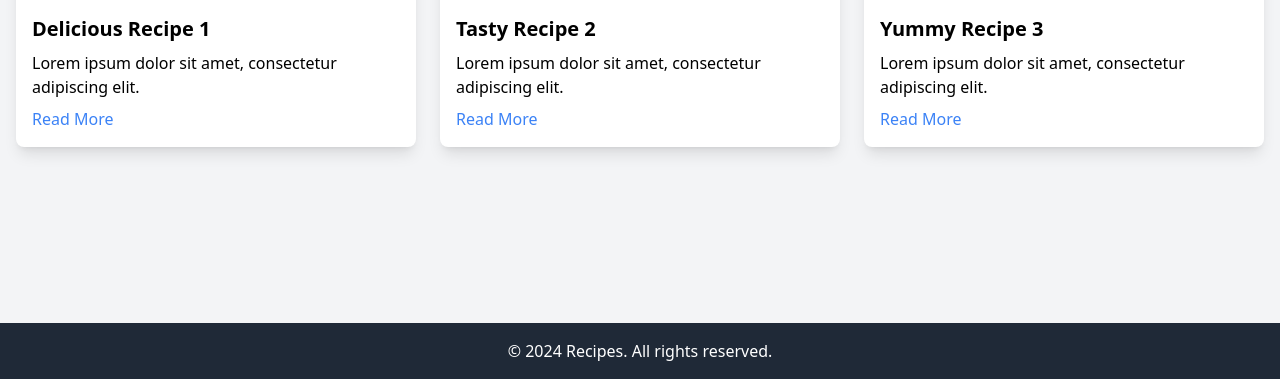
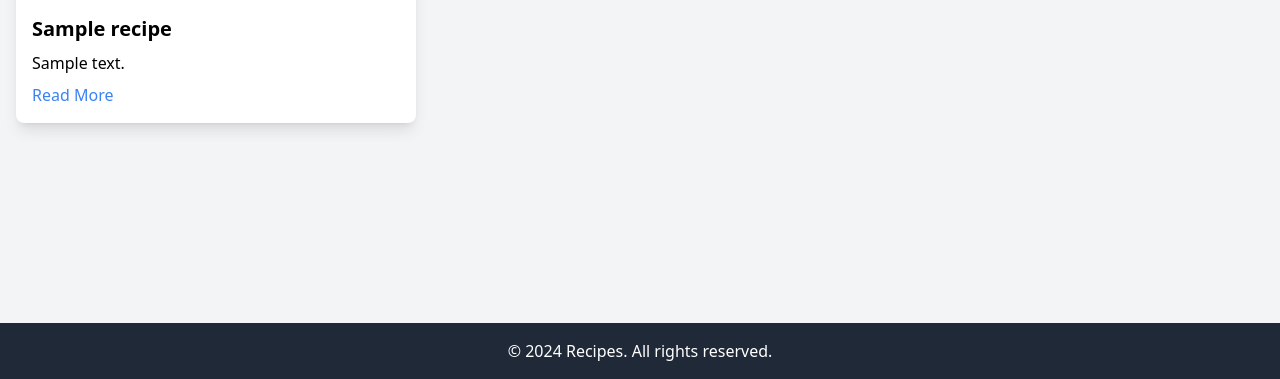
Before and after one commit to NikaCrafter/Recipes, a PHP site: page / in a window 1280 px wide. Shown: the part 477-856 px from the top of the page. Run offline with PHP 8.4, Linux system fonts and the light colour scheme; tables that the repository leaves empty or names only in its code hold one stand-in row (values such as "Sample post"); grey boxes marked "Sample" are stand-in pictures; some libraries are stand-ins or nearby versions.

Commit message:
Add pictures and change hardcoded data with table data

```diff
--- a/index.php
+++ b/index.php
@@ -1,10 +1,30 @@
+<?php
+include "conn.php";
+
+$sql = "SELECT title, description, image_url, id FROM recipes";
+
+$result = $conn->query($sql);
+
+$recipes = [];
+if ($result) {
+    if ($result->num_rows > 0) {
+        while ($recipe = $result->fetch_assoc()) {
+            $recipes[] = $recipe;
+        }
+    } else {
+        echo "No recipes found";
+    }
+} else {
+    echo "Error: " . $conn->error;
+}
+$conn->close();
+?>
 <!DOCTYPE html>
 <html lang="en">
 <head>
     <meta charset="UTF-8">
     <meta name="viewport" content="width=device-width, initial-scale=1.0">
     <title>Recipes</title>
-
     <script src="https://cdn.tailwindcss.com"></script>
     <style>
         html, body {
@@ -22,7 +42,6 @@
 </head>
 <body class="bg-gray-100">
     <div class="wrapper">
-
         <nav class="bg-gray-800 text-white p-4">
             <div class="flex items-center">
                 <img src="dummy-photo.jpg" class="w-10 h-10 rounded-full" alt="Logo">
@@ -35,7 +54,6 @@
             </div>
         </nav>
 
-
         <header class="text-center my-8">
             <h1 class="text-4xl font-bold">Welcome to Our Recipe Website</h1>
             <p class="mt-4 text-lg">Find delicious recipes and share your own!</p>
@@ -43,38 +61,21 @@
 
         <main class="container mx-auto px-4 content">
             <div class="grid grid-cols-1 md:grid-cols-2 lg:grid-cols-3 gap-6">
+            <?php foreach ($recipes as $recipe): ?>
 
-                <div class="bg-white rounded-lg overflow-hidden shadow-lg">
-                    <img src="recipe1.jpg" alt="Recipe 1" class="w-full h-64 object-cover">
-                    <div class="p-4">
-                        <h2 class="text-xl font-semibold mb-2">Delicious Recipe 1</h2>
-                        <p>Lorem ipsum dolor sit amet, consectetur adipiscing elit.</p>
-                        <a href="#" class="block mt-2 text-blue-500">Read More</a>
+                    <div class="bg-white rounded-lg overflow-hidden shadow-lg">
+                        <img src="<?php echo $recipe['image_url']; ?>" alt="<?php echo $recipe['title']; ?>" class="w-full h-64 object-cover">
+                        <div class="p-4">
+                            <h2 class="text-xl font-semibold mb-2"><?php echo $recipe['title']; ?></h2>
+                            <p><?php echo $recipe['description']; ?></p>
+                            <a href="recipe-page.php?id=<?php echo $recipe['id']; ?>" class="block mt-2 text-blue-500">Read More</a>
+
+                        </div>
                     </div>
-                </div>
-
-                <div class="bg-white rounded-lg overflow-hidden shadow-lg">
-                    <img src="recipe2.jpg" alt="Recipe 2" class="w-full h-64 object-cover">
-                    <div class="p-4">
-                        <h2 class="text-xl font-semibold mb-2">Tasty Recipe 2</h2>
-                        <p>Lorem ipsum dolor sit amet, consectetur adipiscing elit.</p>
-                        <a href="#" class="block mt-2 text-blue-500">Read More</a>
-                    </div>
-                </div>
-
-                <div class="bg-white rounded-lg overflow-hidden shadow-lg">
-                    <img src="recipe3.jpg" alt="Recipe 3" class="w-full h-64 object-cover">
-                    <div class="p-4">
-                        <h2 class="text-xl font-semibold mb-2">Yummy Recipe 3</h2>
-                        <p>Lorem ipsum dolor sit amet, consectetur adipiscing elit.</p>
-                        <a href="#" class="block mt-2 text-blue-500">Read More</a>
-                    </div>
-                </div>
+                <?php endforeach; ?>
             </div>
         </main>
     </div>
-
-    <!-- Footer -->
     <footer class="bg-gray-800 text-white p-4 text-center">
         <p>&copy; 2024 Recipes. All rights reserved.</p>
     </footer>
```
Also changed, not shown: assets/chicken_alfredo.jpg (added), assets/spaghetti_carbonara.jpg (added), assets/vegetable_stir_fry.jpg (added).
